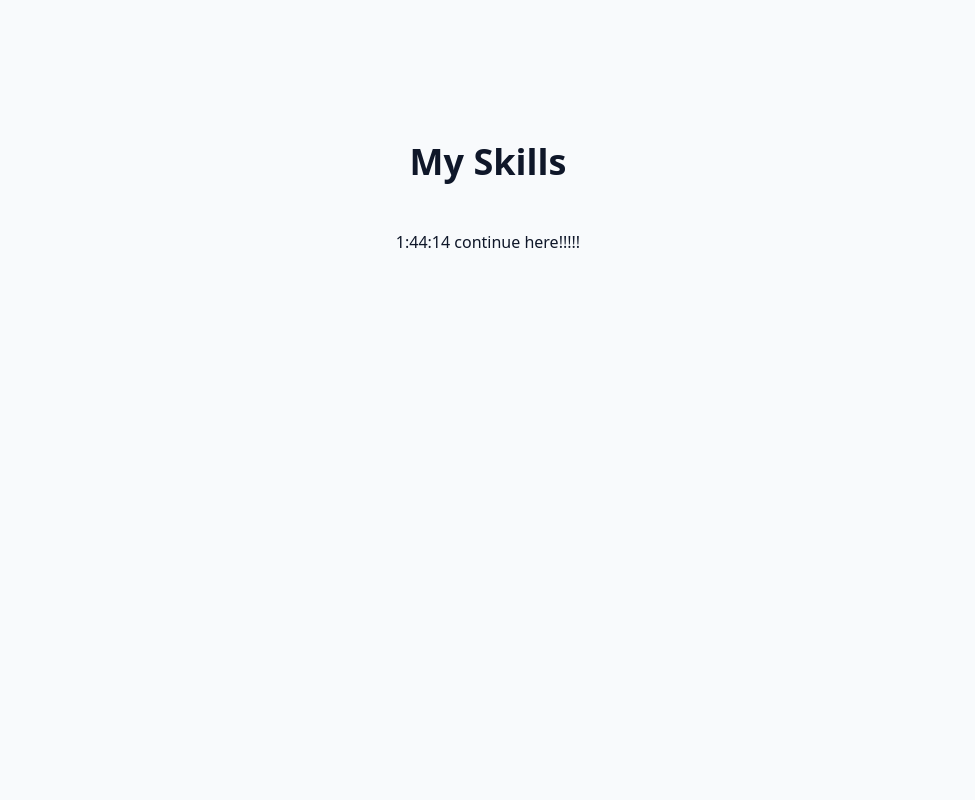
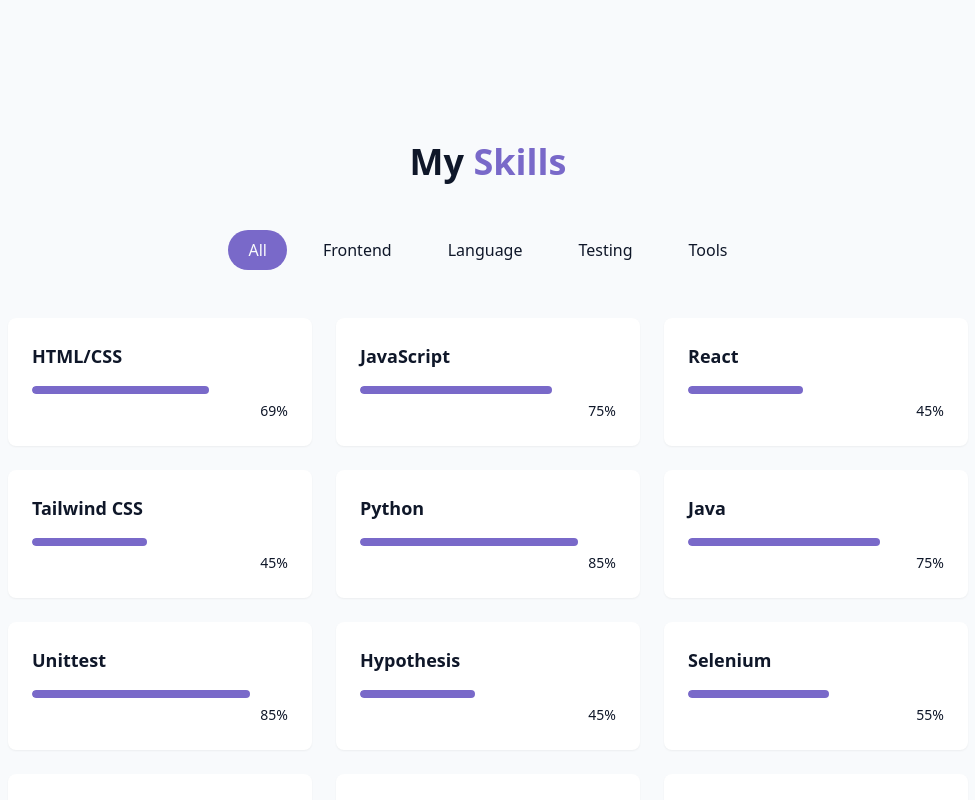
Before and after one commit to excelyynxl-a11y/my-portfolio, a React (Vite) app: page / in a window 1280 px wide. Shown: the part 1460-2260 px from the top of the page, without its empty margins (152-1127 px from the left). Before the commit the page ends 1810 px from the top, so only its background shows below. Built offline with nearby package versions, Linux system fonts and the light colour scheme.

Commit message:
create skillsection

```diff
--- a/src/components/SkillsSection.jsx
+++ b/src/components/SkillsSection.jsx
@@ -1,29 +1,37 @@
+import { useState, useEffect } from "react";
+import { cn } from "@/lib/utils";
+
 const skills = [
     // frontend
-    {name: "HTML/CSS", level: 95, category: "frontend"},
-    {name: "JavaScript", level: 95, category: "frontend"},
-    {name: "React", level: 95, category: "frontend"},
-    {name: "Tailwind CSS", level: 95, category: "frontend"},
+    {name: "HTML/CSS", level: 69, category: "frontend"},
+    {name: "JavaScript", level: 75, category: "frontend"},
+    {name: "React", level: 45, category: "frontend"},
+    {name: "Tailwind CSS", level: 45, category: "frontend"},
 
     // language
-    {name: "Python", level: 95, category: "language"},
-    {name: "Java", level: 95, category: "language"},
+    {name: "Python", level: 85, category: "language"},
+    {name: "Java", level: 75, category: "language"},
 
     // testing
-    {name: "Unittest", level: 95, category: "testing"},
-    {name: "Hypothesis", level: 95, category: "testing"},
-    {name: "Selenium", level: 95, category: "testing"},
+    {name: "Unittest", level: 85, category: "testing"},
+    {name: "Hypothesis", level: 45, category: "testing"},
+    {name: "Selenium", level: 55, category: "testing"},
 
     // tools
     {name: "VS Code", level: 95, category: "tools"},
     {name: "IntelliJ", level: 95, category: "tools"},
     {name: "GitHub", level: 95, category: "tools"},
-    {name: "Postman", level: 95, category: "tools"},
-
+    {name: "Postman", level: 45, category: "tools"},
 ];
 
+const categories = ["all", "frontend", "language", "testing", "tools"]
 
 export const SkillsSection = () => {
+    const [activeCategory, setActiveCategory] = useState("all");
+
+    const filteredSkills = skills.filter(
+        (skill) => activeCategory === "all" || skill.category === activeCategory
+    );
     return (
         <section
             id="skills"
@@ -31,9 +39,47 @@
         >
             <div className="container mx-auto max-w-5xl">
                 <h2 className="text-3xl md:text-4xl font-bold mb-12 text-center">
-                    My <span> Skills</span>
+                    My <span className="text-primary"> Skills</span>
                 </h2>
-                1:44:14 continue here!!!!!
+
+                <div className="flex flex-wrap justify-center gap-4 mb-12">
+                    {categories.map((category, key) => (
+                        <button
+                            key={key}
+                            onClick={() => setActiveCategory(category)}
+                            className={cn(
+                                "px-5 py-2 rounded-full transition-colors duration-300 capitalize",
+                                activeCategory === category ? "bg-primary text-primary-foreground" : "bg-secondary/70 text-foreground hover:bd-secondary"
+                            )}
+                        >
+                            {category}
+                        </button>
+                    ))}
+                </div>
+
+                <div className="grid grid-cols-1 sm:grid-cols-2 lg:grid-cols-3 gap-6">
+                    {filteredSkills.map((skill, key) => (
+                        <div
+                            key={key}
+                            className="bg-card p-6 rounded-lg shadow-xs card-hover"
+                        >
+                            <div className="text-left mb-4">
+                                <h3 className="font-semibold text-lg"> {skill.name}</h3>
+                            </div>
+
+                            <div className="w-full bg-secondary/50 h-2 rounded-full overflow-hidden">
+                                <div
+                                    className="bg-primary h-2 rounded-full origin-left animate-[grow_1.5s ease-out"
+                                    style={{ width: skill.level + "%" }}
+                                />
+                            </div>
+
+                            <div className="text-right mt-1">
+                                <span className="text-sm text-muted-foreground">{skill.level}%</span>
+                            </div>
+                        </div>
+                    ))}
+                </div>
             </div>
         </section>
     );
```
